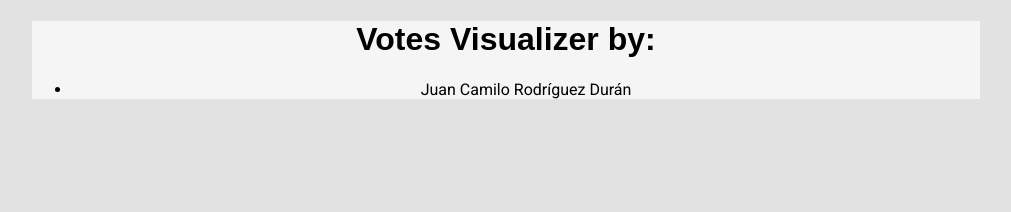
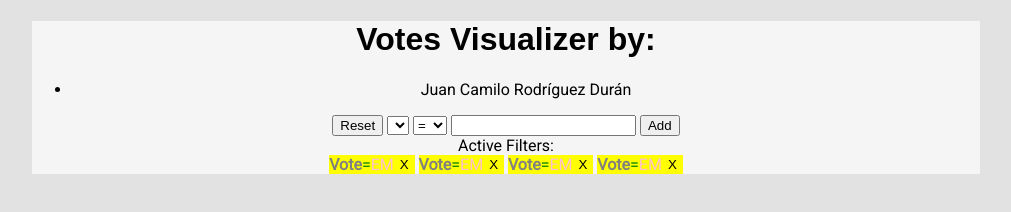
Before and after one commit to juanka588/infoViz, a website: page votes.html in a window 1280 px wide. Shown: the whole page, without its empty margins (134-1145 px from the left). Drawn offline with nearby package versions, Linux system fonts and the light colour scheme.

Commit message:
add controls make last chart from avg

```diff
--- a/css/votes.css
+++ b/css/votes.css
@@ -10,3 +10,24 @@ and open the template in the editor.
 rect:hover{
     stroke:yellow !important;
 }
+.badge{
+    display: inline-flex;
+    background: yellow;
+    color: gray;
+}
+.badge button:hover{
+    background-color: hsla(120, 100%, 50%, 0.3);
+}
+.badge button{
+    background: transparent;
+    border: none;
+}
+.field{
+    font-weight: bold;
+}
+.operator{
+    color: green;
+}
+.value{
+    color: pink;
+}
--- a/js/votes.js
+++ b/js/votes.js
@@ -37,7 +37,23 @@ function onDataLoaded(error, data) {
         throw error;
     console.log(data);
     parsedData = data.slice();
+    var select = d3.select("#filter_field");
+    select.selectAll("option")
+            .data(data.columns)
+            .enter()
+            .insert("option")
+            .attr("value", function (d) {
+                return d;
+            })
+            .text(function (d) {
+                return d;
+            });
+    addControlsListeners();
     drawChars(data);
+}
+
+function addControlsListeners() {
+//TODO: fill the function
 }
 
 function drawChars(data) {
@@ -87,7 +103,12 @@ function transformApprovalData(data) {
 }
 
 function transformEvalData(data) {
-    return transformData(data, "EV_");
+    var aggregateData = transformData(data, "EV_");
+    var sum = aggregateData.sum;
+    for (var key in aggregateData) {
+        aggregateData[key] = aggregateData[key] / sum;
+    }
+    return aggregateData;
 }
 function transformData(data, prefix) {
     var filteredData = data.filter(function (d) {
--- a/votes.html
+++ b/votes.html
@@ -31,6 +31,43 @@
             <ul>
                 <li>Juan Camilo Rodr&iacute;guez Dur&aacute;n</li>
             </ul>
+            <div id="controls">
+                <button>Reset</button>
+                <select id="filter_field"></select>
+                <select id="filter_operator">
+                    <option value="eq">=</option>
+                    <option value="neq">!=</option>
+                    <option value="lt">&lt;</option>
+                    <option value="gt">&gt;</option>
+                </select>
+                <input id="filter_value" type="text">
+                <button>Add</button>
+            </div>
+            <div>
+                <span>Active Filters:</span>
+            </div>
+            <div id="active_filters">
+                <div class="badge">
+                    <span class="field">Vote</span>
+                    <span class="operator">=</span>
+                    <span class="value">EM</span><button>X</button>
+                </div>
+                <div class="badge">
+                    <span class="field">Vote</span>
+                    <span class="operator">=</span>
+                    <span class="value">EM</span><button>X</button>
+                </div>
+                <div class="badge">
+                    <span class="field">Vote</span>
+                    <span class="operator">=</span>
+                    <span class="value">EM</span><button>X</button>
+                </div>
+                <div class="badge">
+                    <span class="field">Vote</span>
+                    <span class="operator">=</span>
+                    <span class="value">EM</span><button>X</button>
+                </div>
+            </div>
             <div id="graph-container">
                 <div id="svg_container1"></div>
                 <div id="svg_container2"></div>
```
